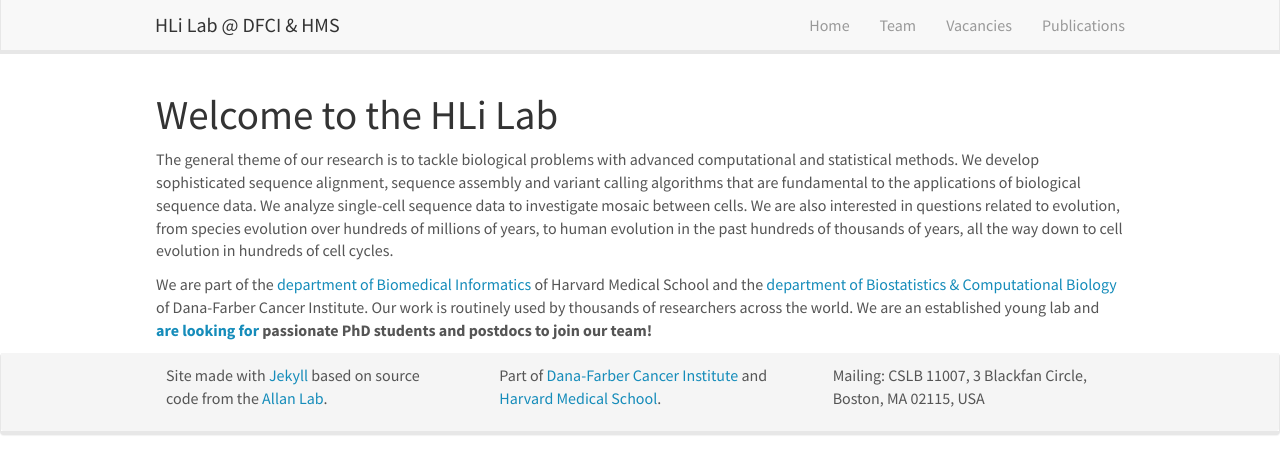
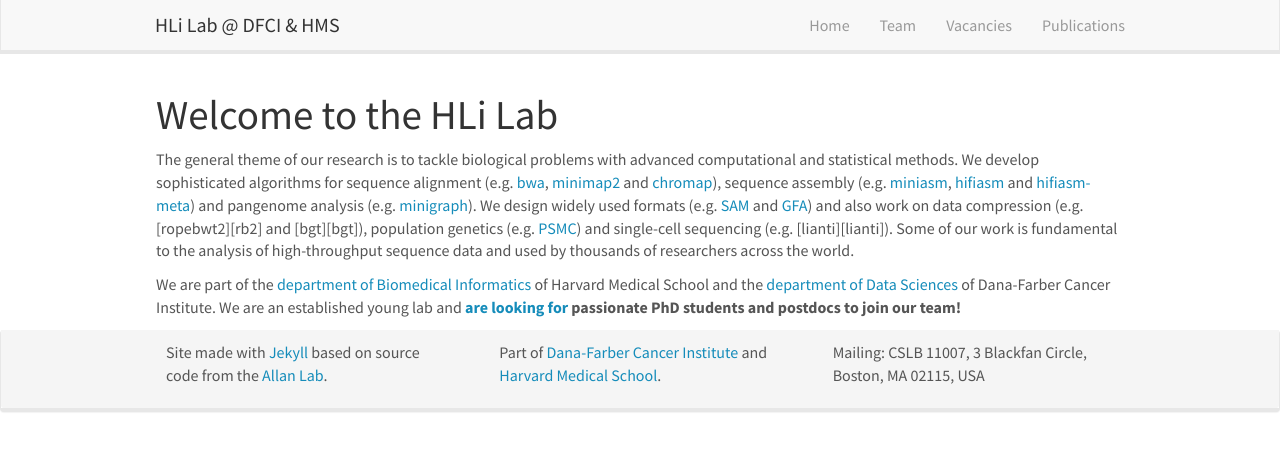
Before and after one commit to hlilab/hlilab.github.io, a Jekyll site: the page built from _pages/home.md, in a window 1280 px wide. Shown: the top 474 px of the page. Built offline with Jekyll 4.4.1, drawn with Linux system fonts in a browser that asks for light colours; nearby versions of some CDN libraries.

Commit message:
updated the home page

```diff
--- a/_pages/home.md
+++ b/_pages/home.md
@@ -8,26 +8,38 @@ permalink: /
 
 The general theme of our research is to tackle biological problems with
 advanced computational and statistical methods. We develop sophisticated
-sequence alignment, sequence assembly and variant calling algorithms that are
-fundamental to the applications of biological sequence data.  We analyze
-single-cell sequence data to investigate mosaic between cells. We are also
-interested in questions related to evolution, from species evolution over
-hundreds of millions of years, to human evolution in the past hundreds of
-thousands of years, all the way down to cell evolution in hundreds of cell
-cycles.
+algorithms for sequence alignment (e.g. [bwa][bwa], [minimap2][mm2] and
+[chromap][cm]), sequence assembly (e.g. [miniasm][ma], [hifiasm][ha] and
+[hifiasm-meta][hm]) and pangenome analysis (e.g. [minigraph][mg]). We design
+widely used formats (e.g. [SAM][sam] and [GFA][gfa]) and also work on data
+compression (e.g. [ropebwt2][rb2] and [bgt][bgt]), population genetics (e.g.
+[PSMC][psmc]) and single-cell sequencing (e.g. [lianti][lianti]). Some of our
+work is fundamental to the analysis of high-throughput sequence data and used
+by thousands of researchers across the world.
+
 <!--
+In the past, we have analyzed single-cell sequence data to investigate mosaic
+between cells. We are also interested in questions related to evolution, from
+species evolution over hundreds of millions of years, to human evolution in the
+past hundreds of thousands of years, all the way down to cell evolution in
+hundreds of cell cycles.
 For details, please see the [Research](research) page.
 -->
 
 We are part of the [department of Biomedical Informatics][dbmi] of Harvard
-Medical School and the [department of Biostatistics & Computational
-Biology][bcb] of Dana-Farber Cancer Institute. Our work
-is routinely used by thousands of researchers across the world. We are an
-established young lab and **[are looking for](vacancies) passionate PhD
-students and postdocs to join our team!**
+Medical School and the [department of Data Sciences][ds] of Dana-Farber Cancer
+Institute. We are an established young lab and **[are looking for](vacancies)
+passionate PhD students and postdocs to join our team!**
 
 [dbmi]: http://dbmi.hms.harvard.edu
-[bcb]: http://bcb.dfci.harvard.edu
-[xie]: https://en.wikipedia.org/wiki/Xiaoliang_Sunney_Xie
-[reich]: https://reich.hms.harvard.edu
-[macarthur]: https://macarthurlab.org
+[ds]: http://ds.dfci.harvard.edu
+[bwa]: https://github.com/lh3/bwa
+[mm2]: https://github.com/lh3/minimap2
+[mg]: https://github.com/lh3/minigraph
+[ma]: https://github.com/lh3/miniasm
+[ha]: https://github.com/chhylp123/hifiasm
+[hm]: https://github.com/xfengnefx/hifiasm-meta
+[cm]: https://github.com/haowenz/chromap
+[sam]: https://en.wikipedia.org/wiki/SAM_(file_format)
+[gfa]: http://gfa-spec.github.io/GFA-spec/GFA1.html
+[psmc]: https://github.com/lh3/psmc
```
